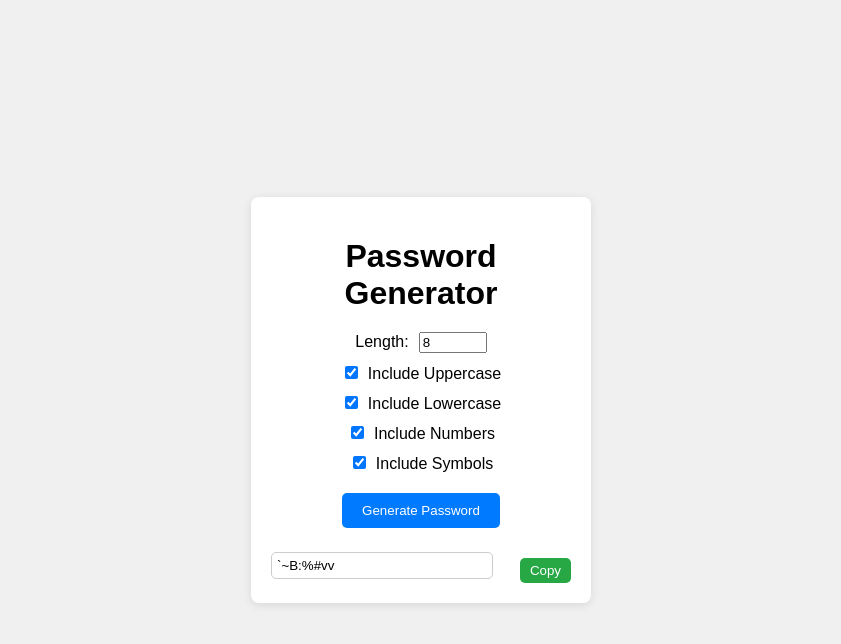
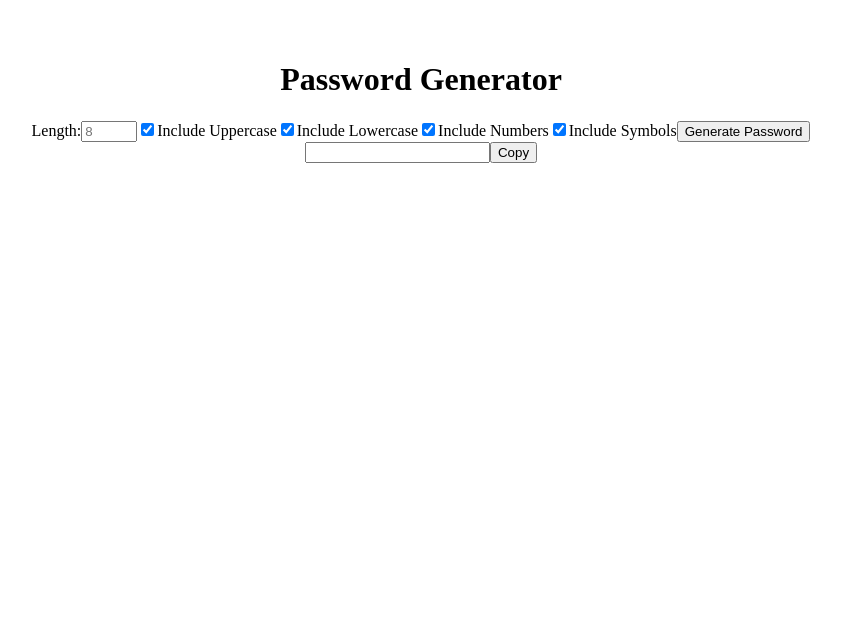
Before and after one commit to premlalwani09/Password-Generator, a React (Vite) app: page / in a window 1280 px wide. Shown: the top 644 px of the page, without its empty margins (219-1060 px from the left). Built offline with nearby package versions, Linux system fonts and the light colour scheme.

Commit message:
Password Generator Updated

```diff
--- a/src/App.jsx
+++ b/src/App.jsx
@@ -5,7 +5,6 @@ import './App.css'
 import PasswordGenerator from './components/PasswordGenerator'
 
 function App() {
-  const [count, setCount] = useState(0)
 
   return (
     <>
--- a/src/components/PasswordGenerator.jsx
+++ b/src/components/PasswordGenerator.jsx
@@ -35,10 +35,6 @@ const PasswordGenerator = () => {
 
   };
 
-  useEffect(() => {
-    generatePassword();
-  }, [length, includeUppercase, includeLowercase, includeNumbers, includeSymbols]);
-
 
   const copyToClipboard = () => {
     navigator.clipboard.writeText(password)
@@ -56,7 +52,7 @@ const PasswordGenerator = () => {
         Length:
         <input
           type="number"
-          value={length}
+          placeholder={length}
           onChange={(e) => setLength(Number(e.target.value))}
           min="8"
           max="50"
--- a/src/main.jsx
+++ b/src/main.jsx
@@ -2,7 +2,6 @@ import React from 'react'
 import ReactDOM from 'react-dom/client'
 import App from './App.jsx'
 // import './index.css'
-import './components/PasswordGenerator.css'
 
 ReactDOM.createRoot(document.getElementById('root')).render(
   <React.StrictMode>
```
